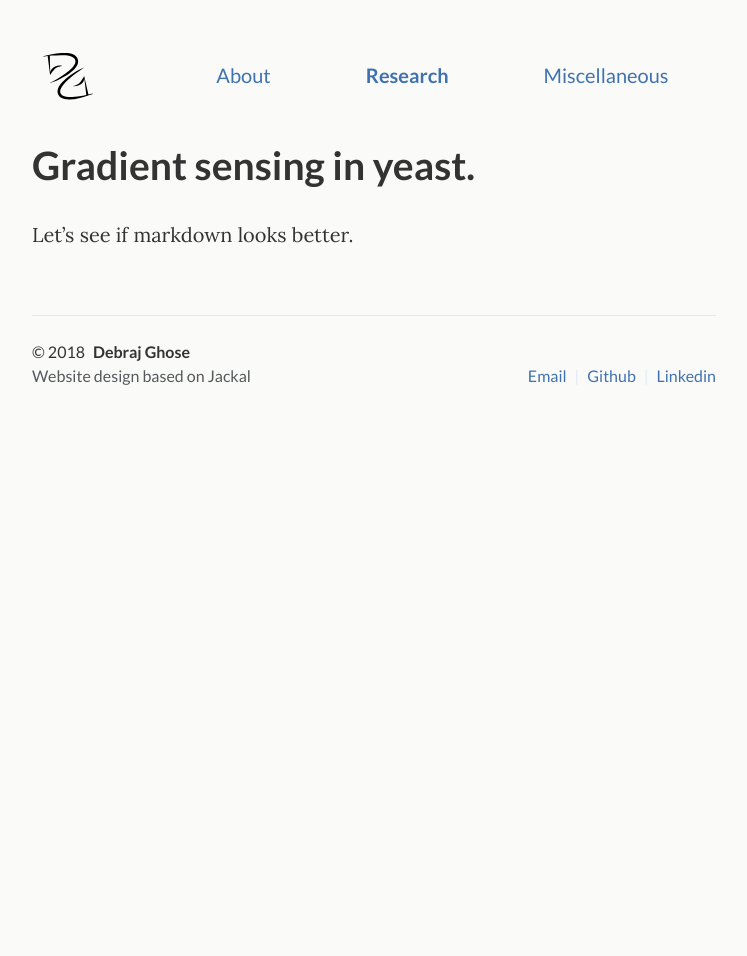
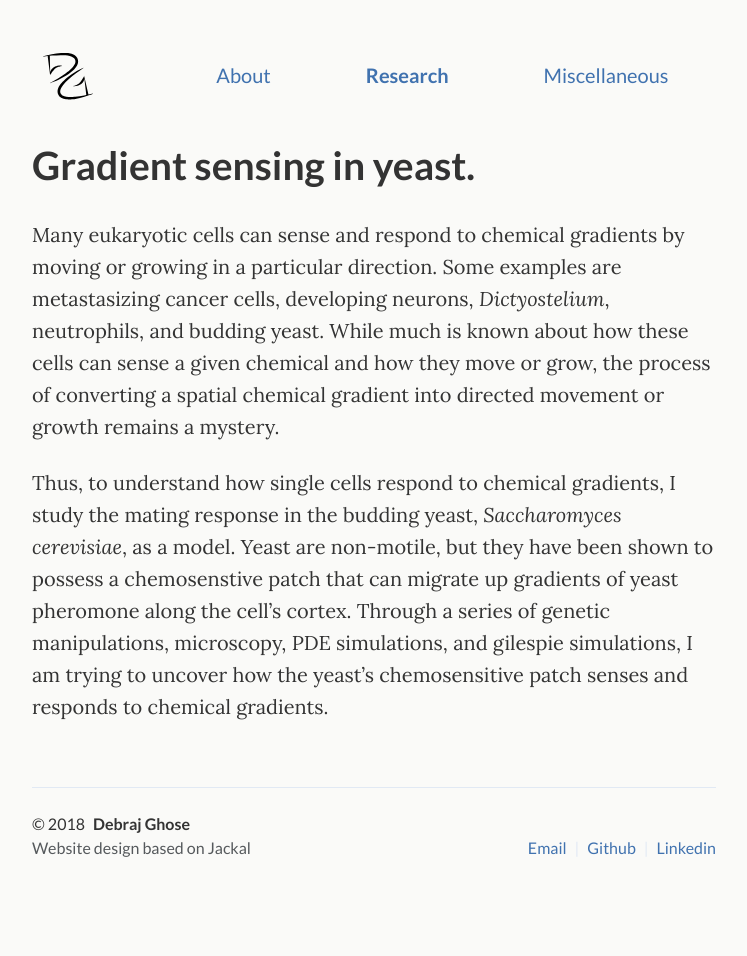
Before and after one commit to DebrajGhose/DebrajGhose.github.io, a Jekyll site: the page built from _pages/research.md, in a window 1280 px wide. Shown: the whole page, without its empty margins (266-1013 px from the left). Built offline with Jekyll 4.4.1, drawn with Linux system fonts in a browser that asks for light colours; before the commit the page ends 900 px from its top, so only the background shows below that.

Commit message:
Update research.md

```diff
--- a/_pages/research.md
+++ b/_pages/research.md
@@ -6,4 +6,6 @@ desc: Gradient sensing in yeast.
 permalink: /research/
 ---
 
-Let's see if markdown looks better.
+Many eukaryotic cells can sense and respond to chemical gradients by moving or growing in a particular direction. Some examples are metastasizing cancer cells, developing neurons, *Dictyostelium*, neutrophils, and budding yeast. While much is known about how these cells can sense a given chemical and how they move or grow, the process of converting a spatial chemical gradient into directed movement or growth remains a mystery.
+
+Thus, to understand how single cells respond to chemical gradients, I study the mating response in the budding yeast, *Saccharomyces cerevisiae*, as a model. Yeast are non-motile, but they have been shown to possess a chemosenstive patch that can migrate up gradients of yeast pheromone along the cell's cortex. Through a series of genetic manipulations, microscopy, PDE simulations, and gilespie simulations, I am trying to uncover how the yeast's chemosensitive patch senses and responds to chemical gradients.
```
